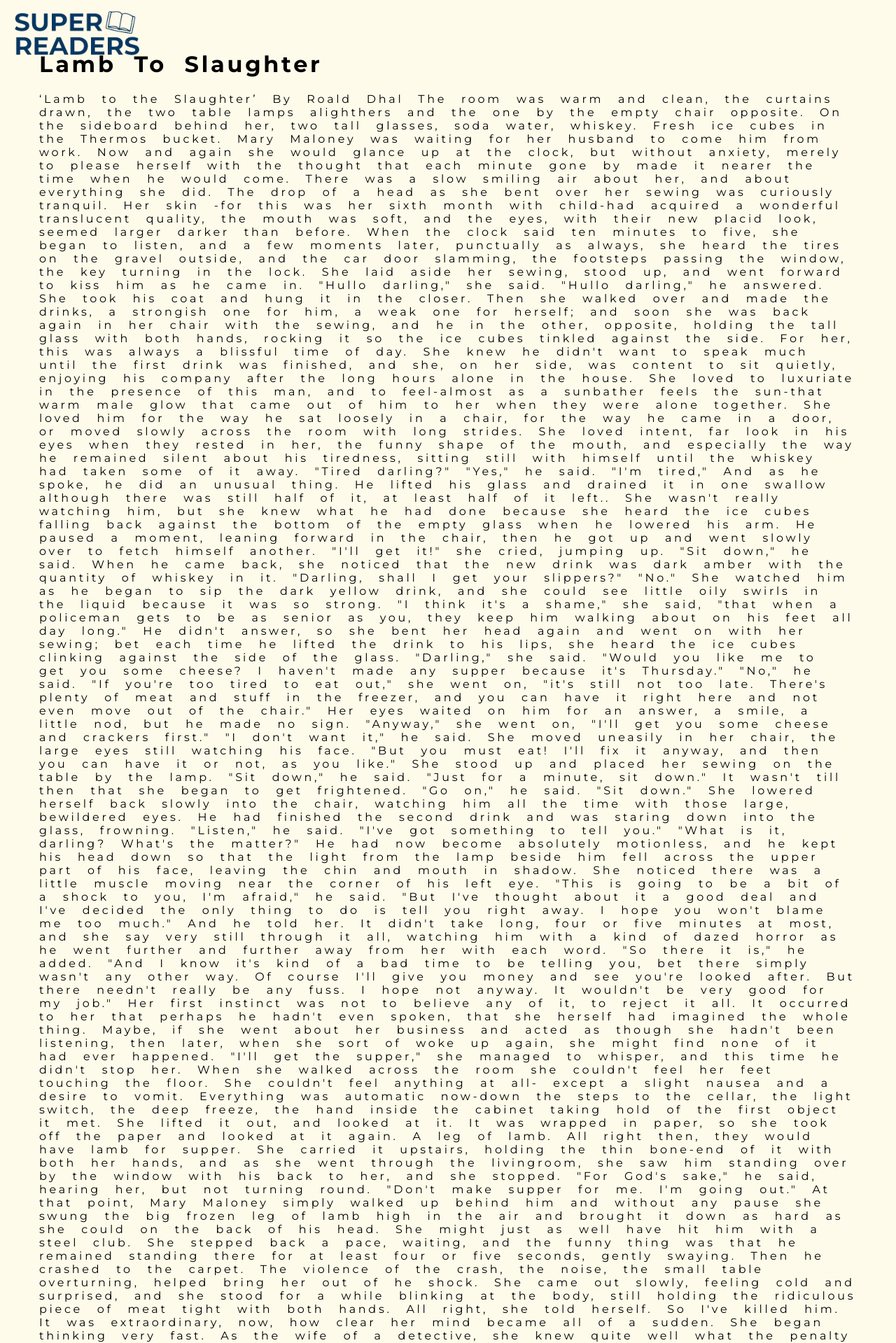
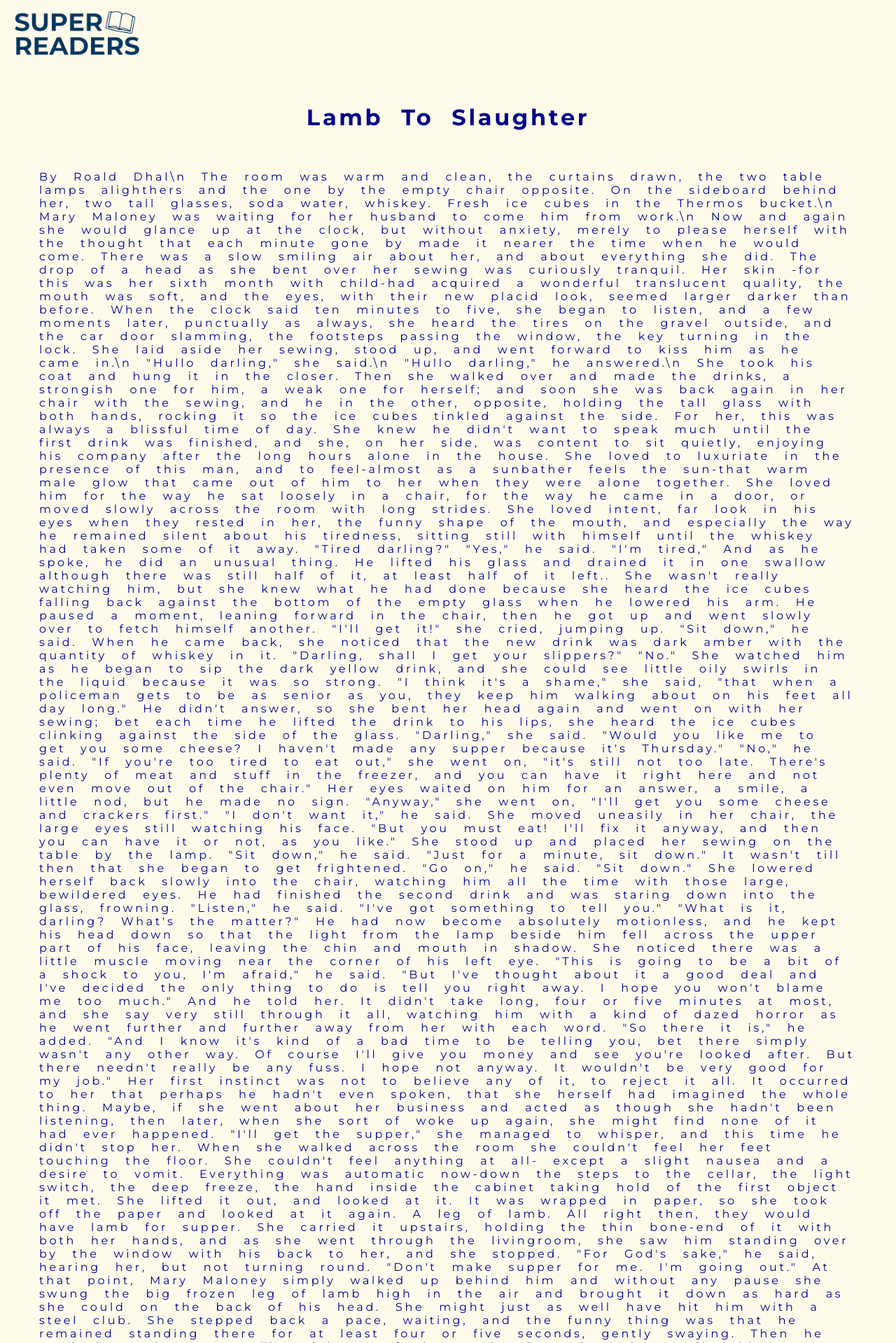
Before and after one commit to linguini1/oec-2024, a Flask app: page /reading/LambToSlaughter in a window 1280 px wide. Shown: the top 1919 px of the page at 70% size. Run offline with Flask 3, Linux system fonts and the light colour scheme.

Commit message:
Changing css styles for reading story books

```diff
--- a/static/assets/LambToSlaughter.txt
+++ b/static/assets/LambToSlaughter.txt
@@ -1,8 +1,7 @@
-‘Lamb to the Slaughter’
-By Roald Dhal
+By Roald Dhal\n
 The room was warm and clean, the curtains drawn, the two table lamps alighthers and the one by the empty chair opposite. On the sideboard behind her, two
-tall glasses, soda water, whiskey. Fresh ice cubes in the Thermos bucket.
-Mary Maloney was waiting for her husband to come him from work.
+tall glasses, soda water, whiskey. Fresh ice cubes in the Thermos bucket.\n
+Mary Maloney was waiting for her husband to come him from work.\n
 Now and again she would glance up at the clock, but without anxiety, merely to
 please herself with the thought that each minute gone by made it nearer the
 time when he would come. There was a slow smiling air about her, and about
@@ -13,9 +12,9 @@ new placid look, seemed larger darker than before. When the clock said ten
 minutes to five, she began to listen, and a few moments later, punctually as
 always, she heard the tires on the gravel outside, and the car door slamming,
 the footsteps passing the window, the key turning in the lock. She laid aside her
-sewing, stood up, and went forward to kiss him as he came in.
-"Hullo darling," she said.
-"Hullo darling," he answered.
+sewing, stood up, and went forward to kiss him as he came in.\n
+"Hullo darling," she said.\n
+"Hullo darling," he answered.\n
 She took his coat and hung it in the closer. Then she walked over and made the
 drinks, a strongish one for him, a weak one for herself; and soon she was back
 again in her chair with the sewing, and he in the other, opposite, holding the tall
--- a/static/book.css
+++ b/static/book.css
@@ -2,3 +2,9 @@
   letter-spacing: 0.35ch;
   word-spacing: 1.225ch; /* 3.5x letter-spacing */
 }
+
+.title{
+    text-align: center;
+    margin-top: 2cm;
+    margin-bottom: 1.5cm;
+}
--- a/static/global.css
+++ b/static/global.css
@@ -2,7 +2,7 @@
 
 :root {
   --bg: #fefbea;
-  --fg: black;
+  --fg: darkblue;
   --accent: dark blue;
   --font-family: "Montserrat";
 }
--- a/templates/book.html
+++ b/templates/book.html
@@ -9,20 +9,18 @@
 
 <body>
     {% if story %}
-    <h1>{{ story }}</h1>
+    <h1 class="title">{{ story }}</h1>
     <p>{{ story_contents }}</p>
     {% else %}
     <h1>Story not found.</h1>
     {% endif %}
 
     <div class="main-container">
-        <div id="about" class="box">
-            <a href="/reading">
-                <div id="book" class="book">
-                    <h2>Go back to Reading</h2>
-                </div>
-            </a>
-        </div>
+        <a href="/reading">
+            <div id="book" class="book">
+                <h2>Go back to Reading</h2>
+            </div>
+        </a>
     </div>
 </body>
 
```
